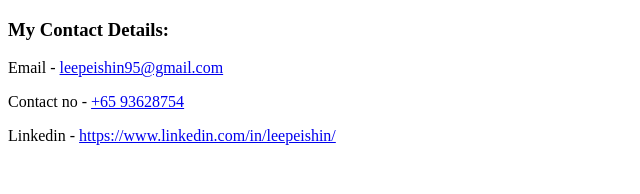
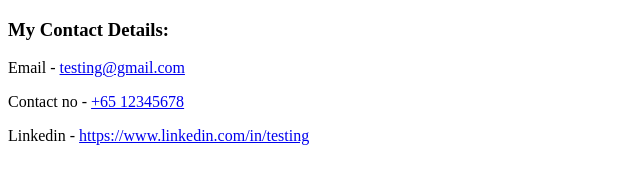
Before and after one commit to peishinlee/cv, a plain HTML site: page contactme.html in a window 1280 px wide. Shown: the top 194 px of the page, without its empty margins (0-640 px from the left). Drawn offline with Linux system fonts and the light colour scheme.

Commit message:
Update contactme.html
amending contact details

```diff
--- a/contactme.html
+++ b/contactme.html
@@ -7,12 +7,12 @@
   </head>
   <body>
     <h3></h3>
-    <p>Email - <a href="mailto:leepeishin95@gmail.com">leepeishin95@gmail.com</a></p>
-    <p>Contact no - <a href="tel:+6593628754">+65 93628754</a></p>
-    <p>Linkedin - <a href="https://www.linkedin.com/in/leepeishin/">https://www.linkedin.com/in/leepeishin/</a></p>
+    <p>Email - <a href="mailto:testing@gmail.com">testing@gmail.com</a></p>
+    <p>Contact no - <a href="tel:+6512345678">+65 12345678</a></p>
+    <p>Linkedin - <a href="https://www.linkedin.com/in/testing/">https://www.linkedin.com/in/testing</a></p>
 <br>
 <p><h3>Contact me:</h3> </p>
-    <form action="mailto:leepeishin95@gmail.com" method="post" enctype="text/plain">
+    <form action="mailto:testing@gmail.com" method="post" enctype="text/plain">
     <label>Your Name:</label>
     <input type="text" name="Your Name" value=""><br><br>
     <label>Your Favourite Color:</label>
```
